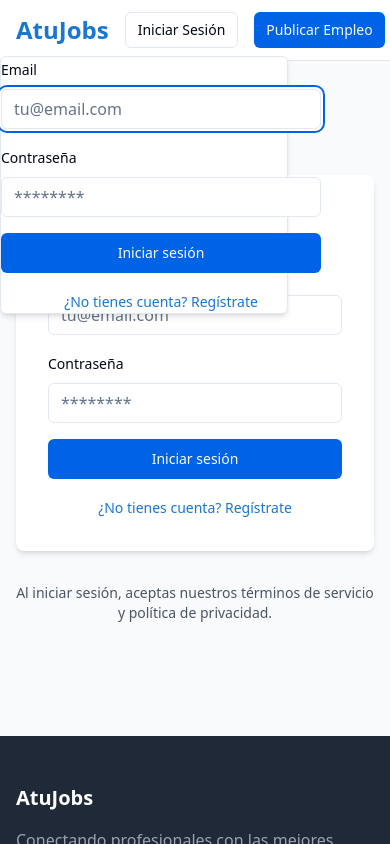
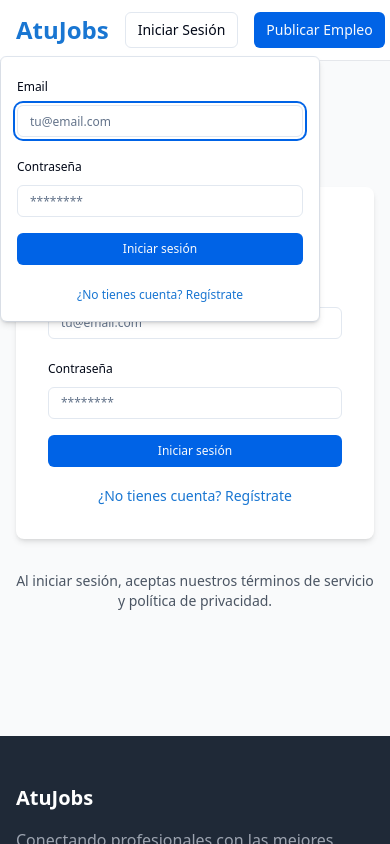
Before and after one commit to Xappiens/atujobs-sight-explorer, a React (Vite) app: page /auth/login in a window 390 px wide. Both pictures are taken after a click on the button "Iniciar Sesión". Shown: the top 844 px of the page. Built offline with nearby package versions, Linux system fonts and the light colour scheme.

Commit message:
Fix: Improve login form popover styling
Adjust styling to prevent form fields from overflowing the popover container.

```diff
--- a/src/components/auth/LoginForm.tsx
+++ b/src/components/auth/LoginForm.tsx
@@ -44,7 +44,7 @@ const LoginForm: React.FC<LoginFormProps> = ({
   }
 
   return (
-    <div className={`${isPopover ? "w-80" : "w-full max-w-md mx-auto p-8 bg-white rounded-lg shadow-md"}`}>
+    <div className={`${isPopover ? "w-full p-4" : "w-full max-w-md mx-auto p-8 bg-white rounded-lg shadow-md"}`}>
       {!isPopover && <h2 className="text-2xl font-bold mb-6 text-center">Iniciar sesión</h2>}
 
       <Form {...form}>
@@ -54,11 +54,11 @@ const LoginForm: React.FC<LoginFormProps> = ({
             name="email"
             render={({ field }) => (
               <FormItem>
-                <FormLabel>Email</FormLabel>
+                <FormLabel className="text-xs sm:text-sm">Email</FormLabel>
                 <FormControl>
-                  <Input placeholder="tu@email.com" {...field} />
+                  <Input placeholder="tu@email.com" {...field} className="text-xs sm:text-sm h-8 sm:h-10" />
                 </FormControl>
-                <FormMessage />
+                <FormMessage className="text-xs" />
               </FormItem>
             )}
           />
@@ -67,22 +67,22 @@ const LoginForm: React.FC<LoginFormProps> = ({
             name="password"
             render={({ field }) => (
               <FormItem>
-                <FormLabel>Contraseña</FormLabel>
+                <FormLabel className="text-xs sm:text-sm">Contraseña</FormLabel>
                 <FormControl>
-                  <Input type="password" placeholder="********" {...field} />
+                  <Input type="password" placeholder="********" {...field} className="text-xs sm:text-sm h-8 sm:h-10" />
                 </FormControl>
-                <FormMessage />
+                <FormMessage className="text-xs" />
               </FormItem>
             )}
           />
 
-          <Button type="submit" className="w-full">
+          <Button type="submit" className="w-full text-xs sm:text-sm h-8 sm:h-10">
             Iniciar sesión
           </Button>
 
           {isPopover ? (
-            <div className="text-center mt-3">
-              <Link to="/auth/login" className="text-sm text-job-blue hover:underline">
+            <div className="text-center mt-2">
+              <Link to="/auth/register" className="text-xs sm:text-sm text-job-blue hover:underline">
                 ¿No tienes cuenta? Regístrate
               </Link>
             </div>
--- a/src/components/layout/Navbar.tsx
+++ b/src/components/layout/Navbar.tsx
@@ -1,4 +1,3 @@
-
 import React, { useState } from 'react';
 import { Link } from 'react-router-dom';
 import { Button } from "@/components/ui/button";
@@ -114,11 +113,13 @@ const Navbar = () => {
                 Iniciar Sesión
               </Button>
             </PopoverTrigger>
-            <PopoverContent className="p-0" align="end" sideOffset={8}>
-              <LoginForm
-                isPopover={true}
-                onLoginSuccess={() => setIsLoginOpen(false)}
-              />
+            <PopoverContent className="w-80 p-0" align="end" sideOffset={8}>
+              <div className="bg-white rounded-md shadow">
+                <LoginForm
+                  isPopover={true}
+                  onLoginSuccess={() => setIsLoginOpen(false)}
+                />
+              </div>
             </PopoverContent>
           </Popover>
 
```
